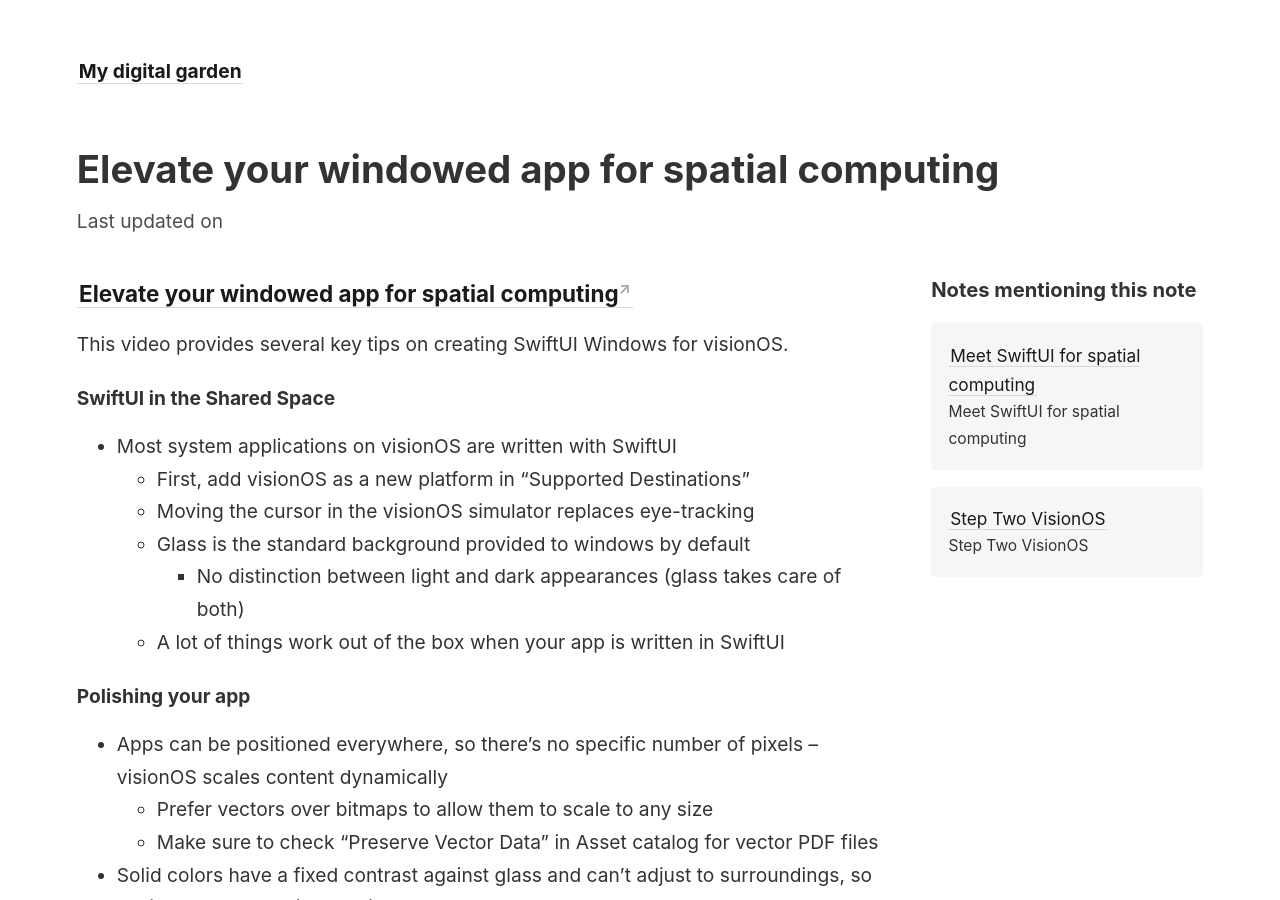
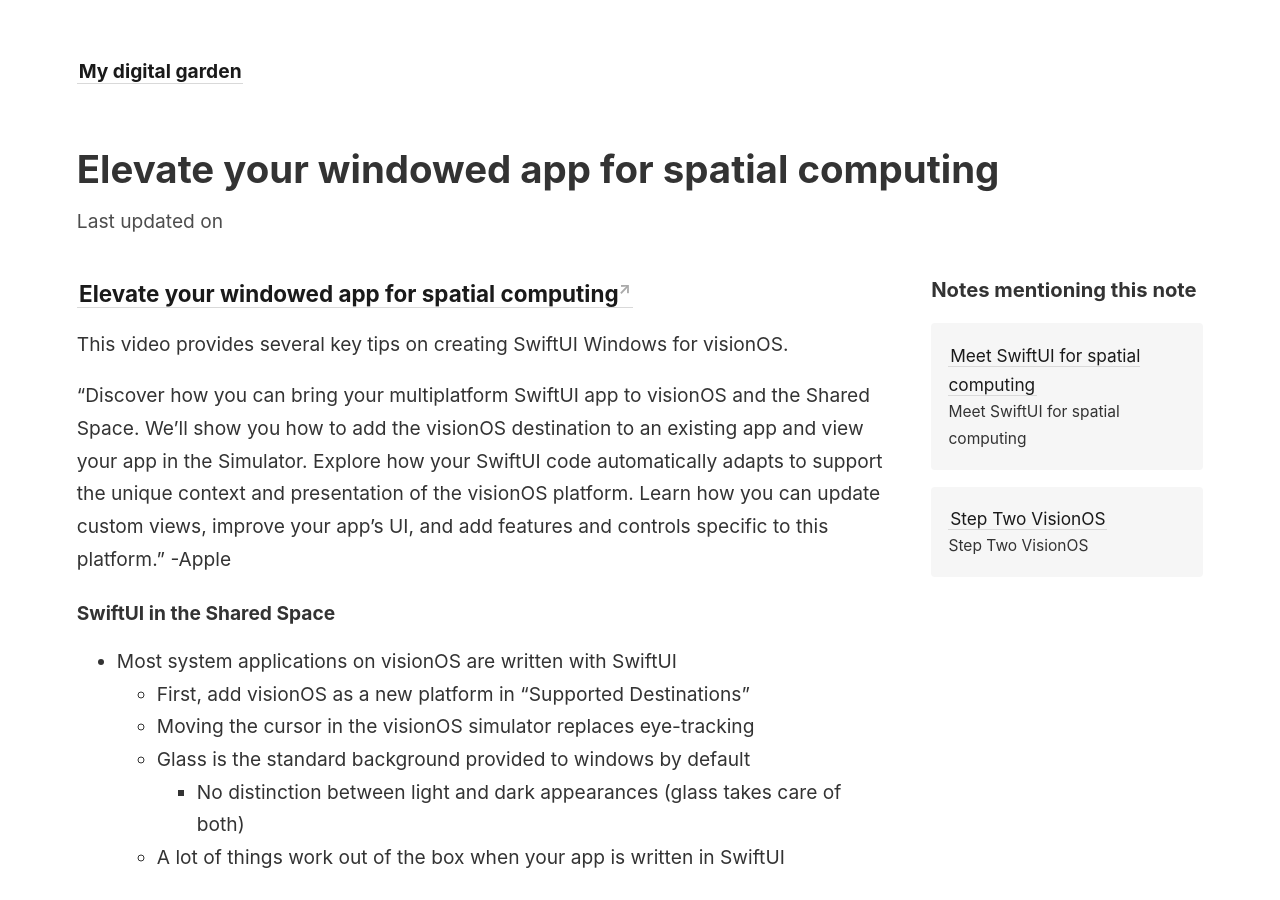
Before and after one commit to ahrchen/digital-garden-knowselfdaily, a Jekyll site: the page built from _notes/VisionOS/Ten Steps Overview of VisionOS By Apple/Step Two in VisionOS/Elevate your windowed app for spatial computing.md, in a window 1280 px wide and 900 px high. Built offline with Jekyll 4.4.1, drawn with Linux system fonts in a browser that asks for light colours.

Commit message:
Update description on VisionOS

```diff
--- a/_notes/VisionOS/Ten Steps Overview of VisionOS By Apple/Step Two in VisionOS/Elevate your windowed app for spatial computing.md
+++ b/_notes/VisionOS/Ten Steps Overview of VisionOS By Apple/Step Two in VisionOS/Elevate your windowed app for spatial computing.md
@@ -5,6 +5,10 @@ title: Elevate your windowed app for spatial computing
 ### [Elevate your windowed app for spatial computing](https://developer.apple.com/videos/play/wwdc2023/10110/)
 
 This video provides several key tips on creating SwiftUI Windows for visionOS.
+
+"Discover how you can bring your multiplatform SwiftUI app to visionOS and the Shared Space. We'll show you how to add the visionOS destination to an existing app and view your app in the Simulator. Explore how your SwiftUI code automatically adapts to support the unique context and presentation of the visionOS platform. Learn how you can update custom views, improve your app's UI, and add features and controls specific to this platform."
+-Apple
+
 
 #### SwiftUI in the Shared Space
 
```
Also changed, not shown: _notes/VisionOS/Ten Steps Overview of VisionOS By Apple/Ten Steps Overview of VisionOS By Apple.md (+1 -1 lines), 3 other files.
